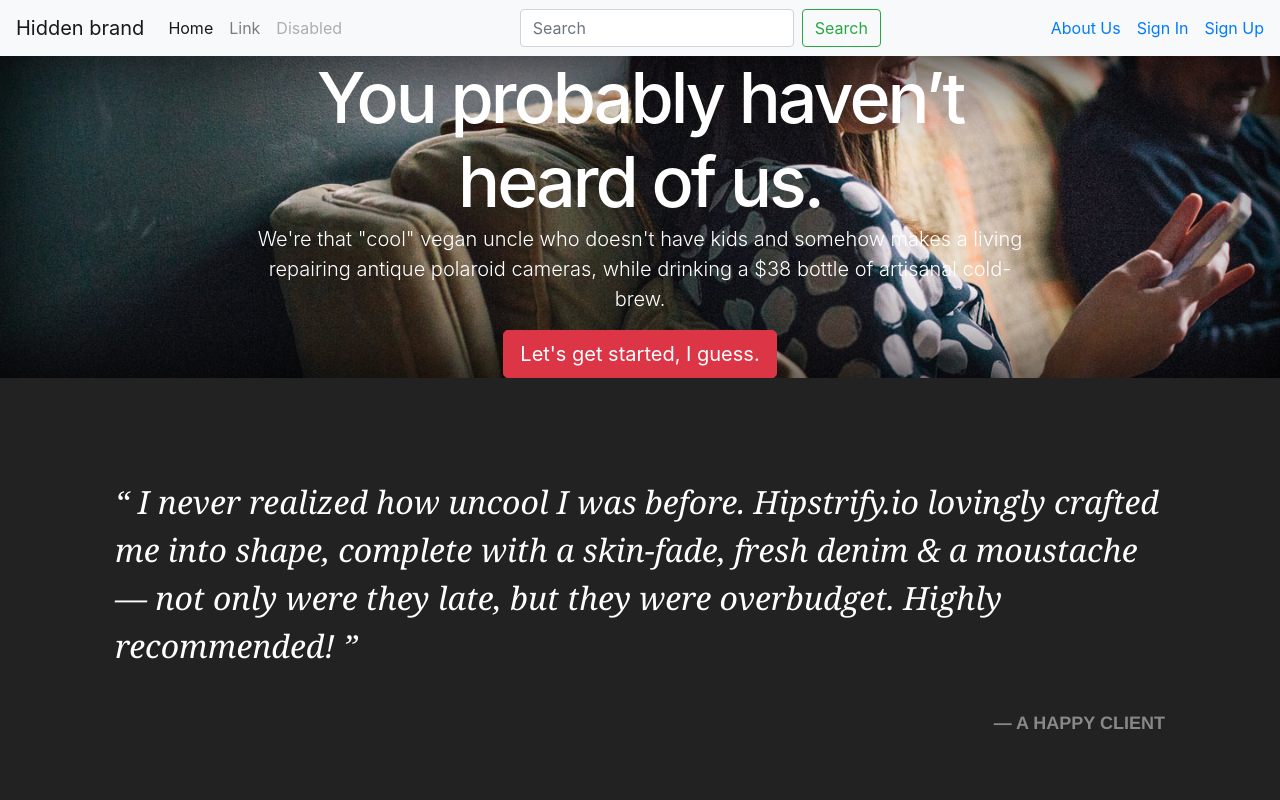
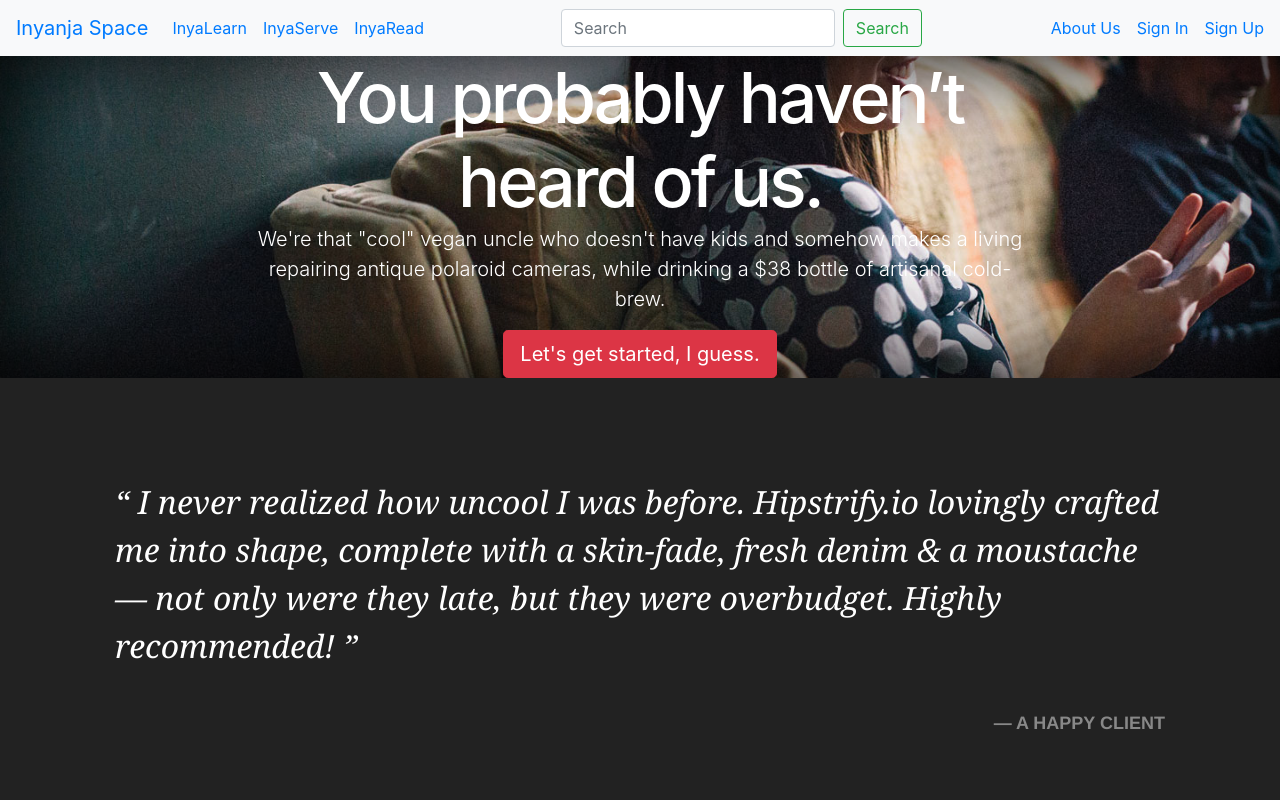
Before and after one commit to PeterLion/inyanjacourseui-react, a React (Create React App) app: page /about-us in a window 1280 px wide. Shown: the top 800 px of the page. Built offline with nearby package versions, Linux system fonts and the light colour scheme.

Commit message:
I have finished the about page

```diff
--- a/src/components/Layout/Header.js
+++ b/src/components/Layout/Header.js
@@ -32,21 +32,21 @@ class Header extends Component {
         }
         return (
             <div>
-                <nav className="navbar navbar-expand-lg navbar-light bg-light">
+                <nav className="navbar navbar-expand-lg navbar-inverse bg-light">
                     <button className="navbar-toggler" type="button" data-toggle="collapse" data-target="#navbarTogglerDemo01" aria-controls="navbarTogglerDemo01" aria-expanded="false" aria-label="Toggle navigation">
                         <span className="navbar-toggler-icon"></span>
                     </button>
                     <div className="collapse navbar-collapse" id="navbarTogglerDemo01">
-                        <a className="navbar-brand" href="#">Hidden brand</a>
+                        <Link className="navbar-brand" to="/">Inyanja Space</Link>
                         <ul className="navbar-nav mr-auto mt-2 mt-lg-0">
                             <li className="nav-item active">
-                                <a className="nav-link" href="#">Home <span className="sr-only">(current)</span></a>
+                                <Link className="nav-link" to="/">InyaLearn <span className="sr-only">(current)</span></Link>
                             </li>
                             <li className="nav-item">
-                                <a className="nav-link" href="#">Link</a>
+                                <Link className="nav-link" to="/">InyaServe</Link>
                             </li>
                             <li className="nav-item">
-                                <a className="nav-link disabled" href="#" tabIndex="-1" aria-disabled="true">Disabled</a>
+                                <Link to="/" className="nav-link">InyaRead</Link>
                             </li>
                         </ul>
                         <form className="form-inline my-2 my-lg-0 mr-auto">
```
